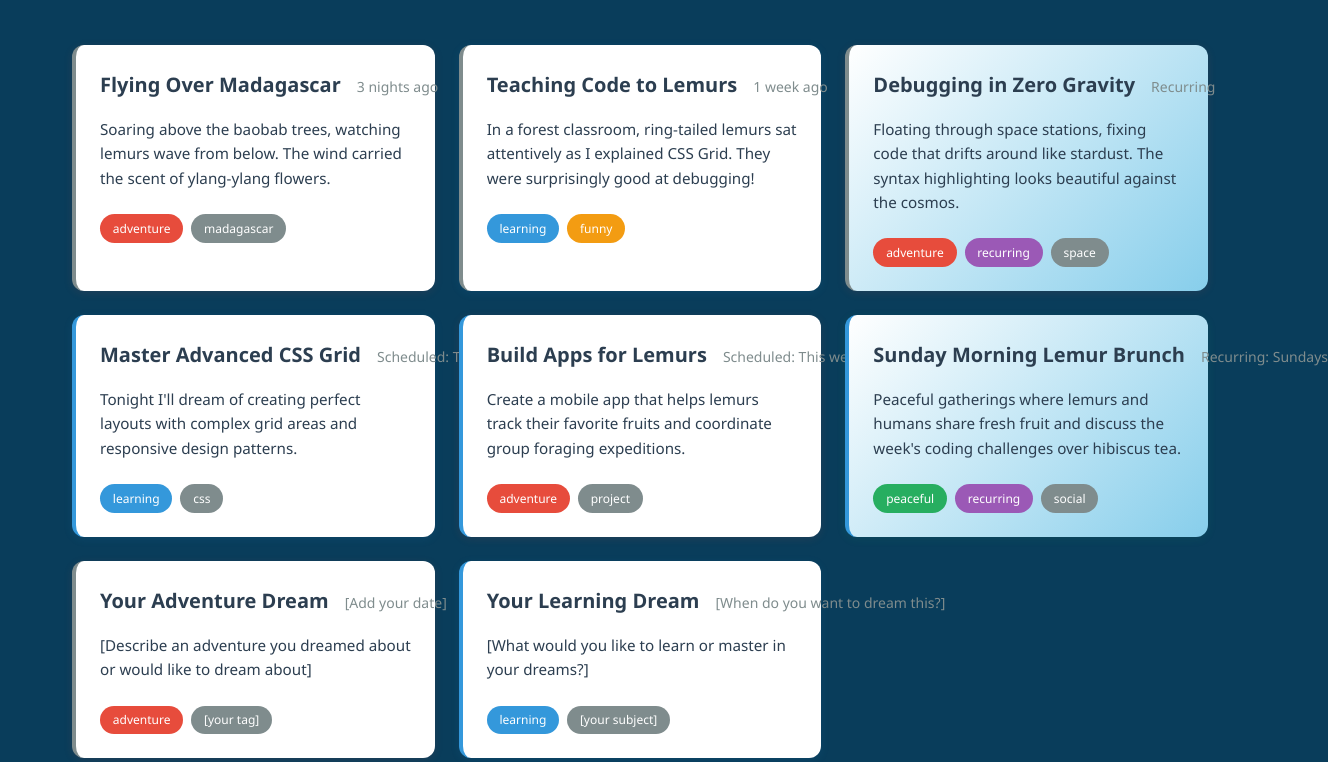
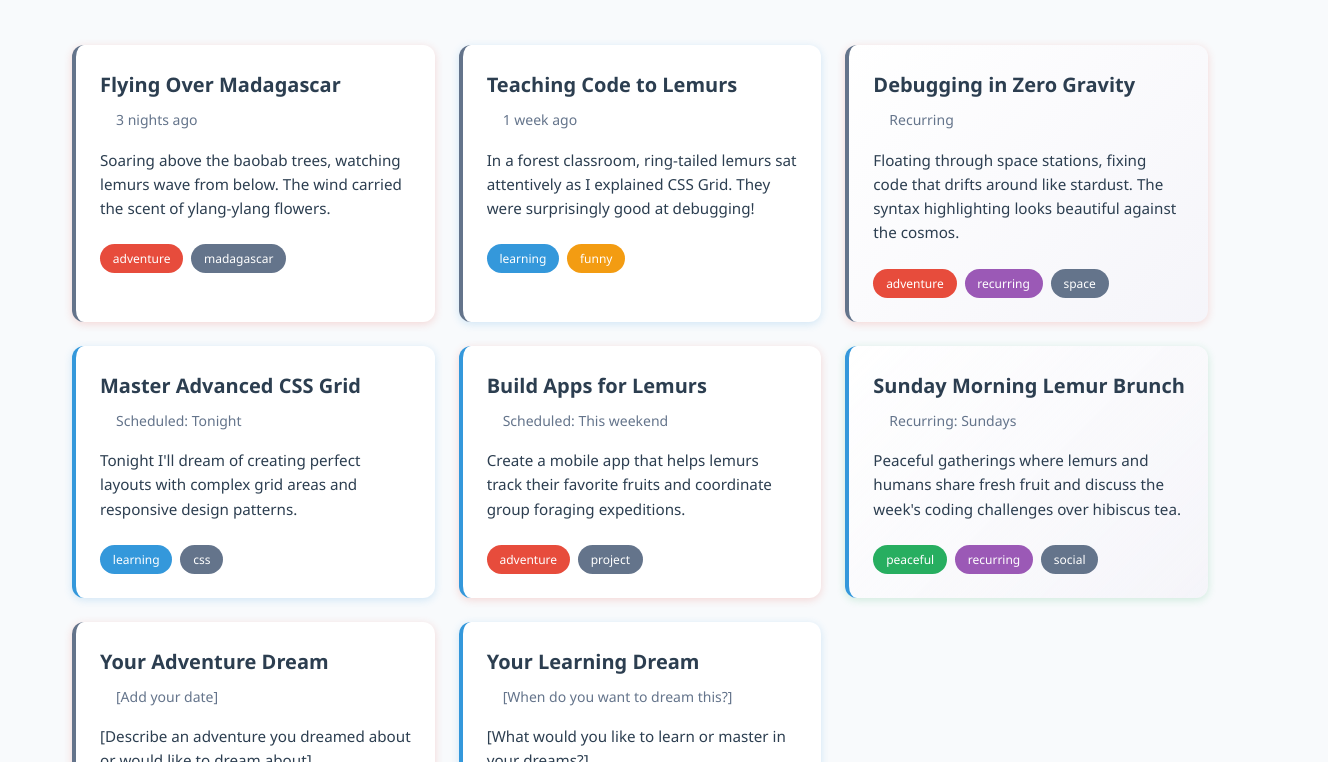
Before and after one commit to NicolasVelomaro/w2_css_transition_followup, a plain HTML site: page index.html in a window 1280 px wide. Shown: the part 135-897 px from the top of the page, 1328 px wide, since content can reach past the window. Drawn offline with Linux system fonts and the light colour scheme.

Commit message:
Retheme a bit for shadow visibility

```diff
--- a/css/styles.css
+++ b/css/styles.css
@@ -5,11 +5,11 @@
 /* Custom Properties - Feel free to customize these colors to match your dreams! */
 :root {
   /* Base colors */
-  --dashboard-bg: #0f0f23;
+  --dashboard-bg: #f8fafc;
   --card-bg: #ffffff;
   --text-primary: #2c3e50;
-  --text-secondary: #7f8c8d;
-  --text-light: #bdc3c7;
+  --text-secondary: #64748b;
+  --text-light: #1e293b;
 
   /* Dream type colors - customize these to match how different dreams feel to you */
   --adventure-color: #e74c3c;
@@ -126,7 +126,7 @@ body {
   /* Background and basic appearance */
   background: var(--card-bg);
   border-radius: var(--card-border-radius);
-  box-shadow: 0 2px 10px rgba(0, 0, 0, 0.1);
+  box-shadow: 0 2px 8px rgba(0, 0, 0, 0.1);
 
   /* TODO: Add padding using our CSS custom property */
   /* padding: var(--card-padding); */
@@ -165,7 +165,7 @@ body {
 /* Recurring dreams get special styling */
 .recurring-dream {
   /* TODO: Add a subtle background tint for recurring dreams */
-  /* background: linear-gradient(135deg, var(--card-bg) 0%, rgba(155, 89, 182, 0.05) 100%); */
+  /* background: linear-gradient(135deg, var(--card-bg) 0%, rgba(155, 89, 182, 0.03) 100%); */
 }
 
 /* ==========================================================================
@@ -208,14 +208,18 @@ body {
 .dream-header {
   /* TODO: Create a flexible header layout */
   /* display: flex; */
+  /* flex-wrap: wrap; */
   /* justify-content: space-between; */
   /* align-items: baseline; */
+  /* gap: 0.5rem; */
   /* margin-bottom: 1rem; */
 
   /*
     🔍 Flexbox Exploration:
     - justify-content: space-between pushes title and date apart
     - align-items: baseline aligns text along their baseline
+    - flex-wrap: wrap allows the date to wrap to new line if needed
+    - gap: 0.5rem adds space between title and date when they wrap
     - Try changing baseline to center or flex-start - what happens?
     */
 }
@@ -237,8 +241,8 @@ body {
   color: var(--text-secondary);
   font-weight: 400;
 
-  /* Keep date compact */
-  flex-shrink: 0;
+  /* Allow date to wrap to new line if needed */
+  flex-shrink: 1;
   margin-left: 1rem;
 }
 
@@ -348,19 +352,19 @@ body {
 /* Adventure dreams get a subtle accent */
 .adventure-dream {
   /* TODO: Add a subtle box-shadow with the adventure color */
-  /* box-shadow: 0 2px 10px rgba(231, 76, 60, 0.1); */
+  /* box-shadow: 0 2px 8px rgba(231, 76, 60, 0.2); */
 }
 
 /* Learning dreams get a different accent */
 .learning-dream {
   /* TODO: Add a subtle box-shadow with the learning color */
-  /* box-shadow: 0 2px 10px rgba(52, 152, 219, 0.1); */
+  /* box-shadow: 0 2px 8px rgba(52, 152, 219, 0.2); */
 }
 
 /* Peaceful dreams get their own treatment */
 .peaceful-dream {
   /* TODO: Add a subtle box-shadow with the peaceful color */
-  /* box-shadow: 0 2px 10px rgba(39, 174, 96, 0.1); */
+  /* box-shadow: 0 2px 8px rgba(39, 174, 96, 0.2); */
 }
 
 /*
--- a/solutions/styles-complete.css
+++ b/solutions/styles-complete.css
@@ -4,11 +4,11 @@
    ========================================================================== */
 
 :root {
-  --dashboard-bg: #093d5b;
+  --dashboard-bg: #f8fafc;
   --card-bg: #ffffff;
   --text-primary: #2c3e50;
-  --text-secondary: #7f8c8d;
-  --text-light: #bdc3c7;
+  --text-secondary: #64748b;
+  --text-light: #1e293b;
 
   --adventure-color: #e74c3c;
   --learning-color: #3498db;
@@ -77,7 +77,7 @@ body {
 .dream-card {
   background: var(--card-bg);
   border-radius: var(--card-border-radius);
-  box-shadow: 0 2px 10px rgba(0, 0, 0, 0.1);
+  box-shadow: 0 2px 8px rgba(0, 0, 0, 0.1);
   padding: var(--card-padding);
   cursor: pointer;
   transition:
@@ -109,14 +109,16 @@ body {
 }
 
 .recurring-dream {
-  background: linear-gradient(135deg, var(--card-bg) 0%, skyblue 100%);
+  background: linear-gradient(135deg, var(--card-bg) 0%, rgba(155, 89, 182, 0.03) 100%);
 }
 
 /* Card content layout */
 .dream-header {
   display: flex;
+  flex-wrap: wrap;
   justify-content: space-between;
   align-items: baseline;
+  gap: 0.5rem;
   margin-bottom: 1rem;
 }
 
@@ -137,7 +139,7 @@ body {
   font-size: 0.875rem;
   color: var(--text-secondary);
   font-weight: 400;
-  flex-shrink: 0;
+  flex-shrink: 1;
   margin-left: 1rem;
 }
 
@@ -176,12 +178,12 @@ body {
 
 /* Dream type specific styling */
 .adventure-dream {
-  box-shadow: 0 2px 10px rgba(231, 76, 60, 0.1);
+  box-shadow: 0 2px 8px rgba(231, 76, 60, 0.2);
 }
 
 .adventure-dream:hover {
   transform: translateY(-6px) scale(1.02);
-  box-shadow: 0 12px 30px rgba(231, 76, 60, 0.2);
+  box-shadow: 0 12px 30px rgba(231, 76, 60, 0.3);
 }
 
 .adventure.tag {
@@ -193,12 +195,12 @@ body {
 }
 
 .learning-dream {
-  box-shadow: 0 2px 10px rgba(52, 152, 219, 0.1);
+  box-shadow: 0 2px 8px rgba(52, 152, 219, 0.2);
 }
 
 .learning-dream:hover {
   transform: translateY(-3px);
-  box-shadow: 0 6px 20px rgba(52, 152, 219, 0.2);
+  box-shadow: 0 6px 20px rgba(52, 152, 219, 0.3);
 }
 
 .learning.tag {
@@ -210,12 +212,12 @@ body {
 }
 
 .peaceful-dream {
-  box-shadow: 0 2px 10px rgba(39, 174, 96, 0.1);
+  box-shadow: 0 2px 8px rgba(39, 174, 96, 0.2);
 }
 
 .peaceful-dream:hover {
   transform: translateY(-2px);
-  box-shadow: 0 4px 15px rgba(39, 174, 96, 0.2);
+  box-shadow: 0 4px 15px rgba(39, 174, 96, 0.3);
 }
 
 .peaceful.tag {
```
